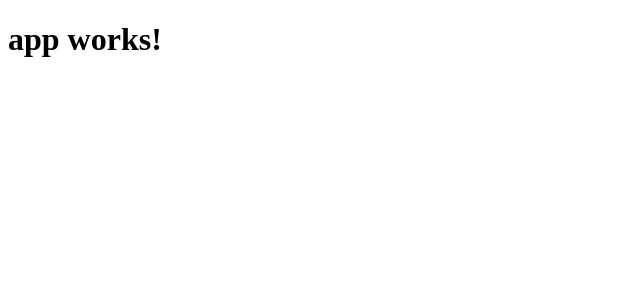
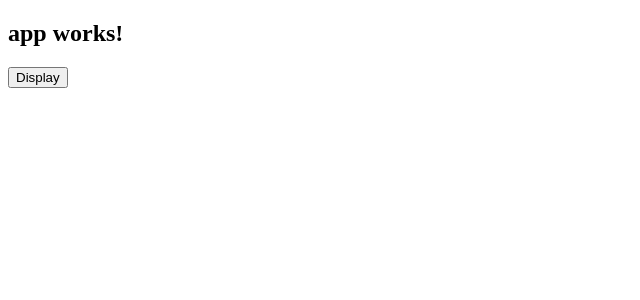
Before and after one commit to islimane/Angular-ElasticSearch-Dashboard_Interface, an Angular app in the folder dashboard-interface/: page / in a window 1280 px wide. Shown: the top 300 px of the page, without its empty margins (0-640 px from the left). Built offline with nearby package versions, Linux system fonts and the light colour scheme.

Commit message:
Added a button

```diff
--- a/dashboard-interface/src/app/app.component.html
+++ b/dashboard-interface/src/app/app.component.html
@@ -1,3 +1,4 @@
-<h1>
+<h2>
   {{title}}
-</h1>
+</h2>
+<button (click)="displayData()">Display</button>
```
